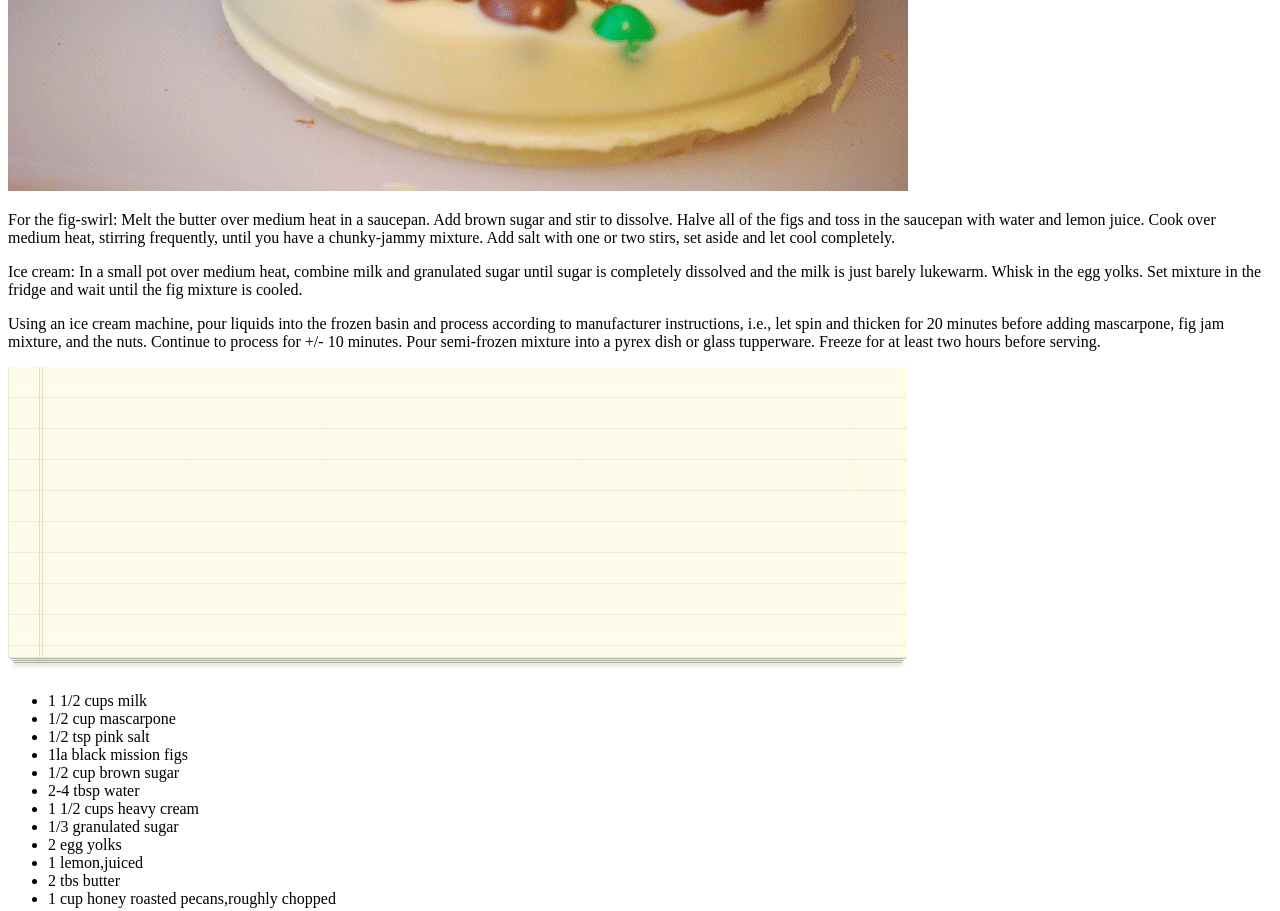
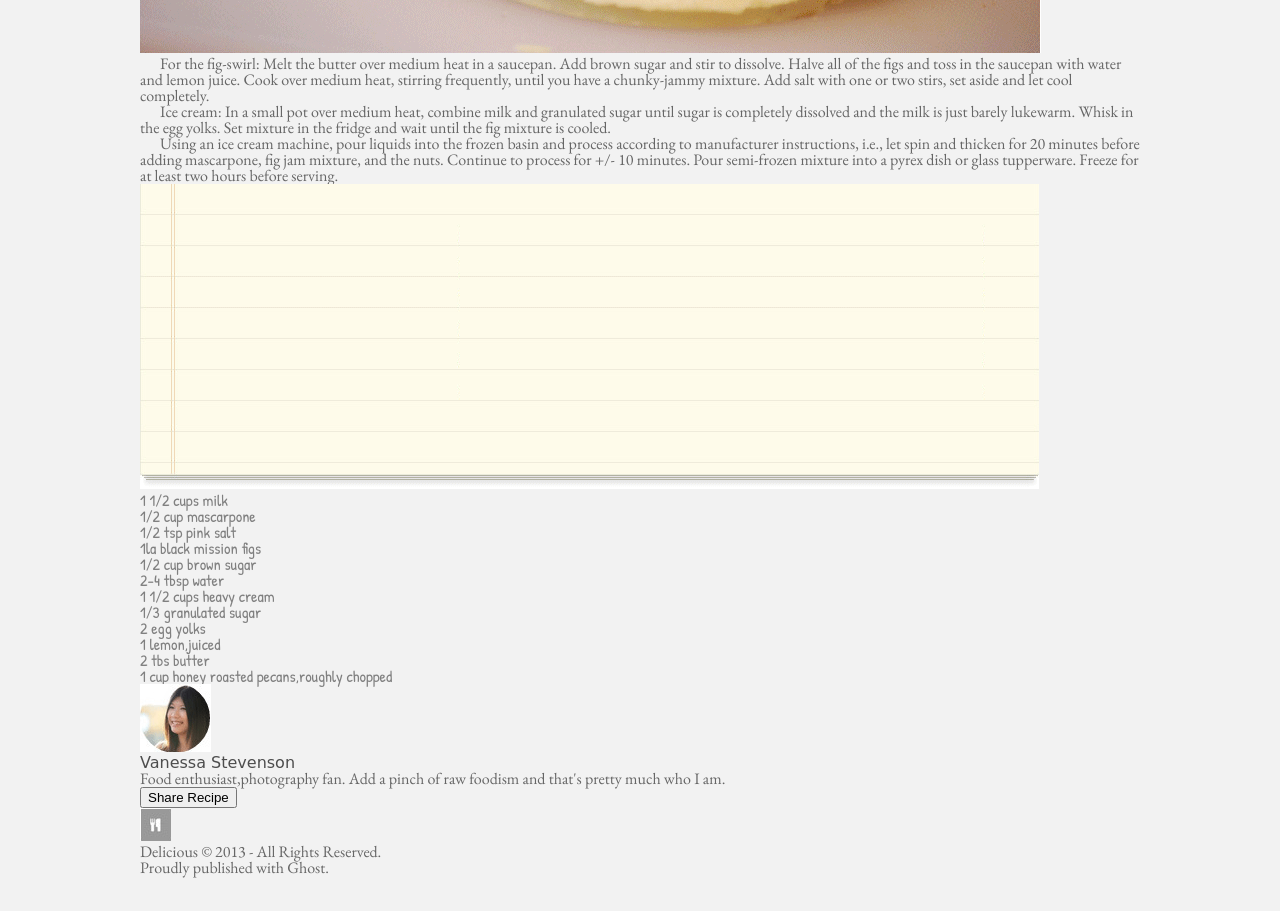
Before and after one commit to vijayetar/pizzaChocolate, a plain HTML site: page index.html in a window 1280 px wide. Shown: the part 960-1871 px from the top of the page. Drawn offline with nearby package versions, Linux system fonts and the light colour scheme; a web font is replaced by a local one.

Commit message:
font style done

```diff
--- a/css/style.css
+++ b/css/style.css
@@ -0,0 +1,39 @@
+body {
+background-color: #f2f2f2;
+}
+main{
+  margin: 50px  auto;
+  width: 1000px;
+  word-wrap: normal;
+}
+/* this are the font */
+h2 {
+font-family: 'Pacifico', cursive;
+
+}
+h1 {
+  font-family: 'Oswald', sans-serif;
+
+}
+h4,h5{
+  text-transform: uppercase;
+  color: #999999;
+}
+p{
+  font-family: 'EB Garamond', serif;
+  color: #666666;
+  text-indent: 20px;
+
+}
+.table{
+  font-family: 'Patrick Hand', cursive;
+  color: #808080;
+
+}
+h3+p, footer>p{
+  text-indent: 0px;
+}
+h3{
+  font-family: 'Calistoga', cursive;
+  color: #4d4d4d;
+}
--- a/index.html
+++ b/index.html
@@ -1,57 +1,66 @@
 <!DOCTYPE html>
 <html lang="en">
+
 <head>
   <meta charset="UTF-8">
   <meta name="viewport" content="width=device-width, initial-scale=1.0">
   <meta http-equiv="X-UA-Compatible" content="ie=edge">
   <title>Document</title>
-  <link href="css/reset.css" type="stylesheet">
-  <link href="css/style.css" type="stylesheet">
+  <link href="css/reset.css" rel="stylesheet" />
+  <link href="css/style.css" rel="stylesheet" />
+  <link href="https://fonts.googleapis.com/css?family=Pacifico&display=swap" rel="stylesheet">
+  <link href="https://fonts.googleapis.com/css?family=Oswald:600|Pacifico&display=swap" rel="stylesheet">
+  <link href="https://fonts.googleapis.com/css?family=EB+Garamond|Oswald:600|Pacifico&display=swap" rel="stylesheet">
+  <link href="https://fonts.googleapis.com/css?family=Patrick+Hand&display=swap" rel="stylesheet">
+  <link href="https://fonts.googleapis.com/css?family=Calistoga&display=swap" rel="stylesheet">
+
 </head>
+
 <body>
+  <main>
     <section class="header">
-    <img src="images/logo.png" alt="logo of the website"/>
+      <img src="images/logo.png" alt="logo of the website" />
       <h2>Delicious</h2>
       <h5>The best food blog on the web</h5>
-    <ul class ="nav">
+      <ul class="nav">
         <li>
           <a href="" target="">
-          <img src="images/fb-icon.png" alt="facebook icon"/>
+            <img src="images/fb-icon.png" alt="facebook icon" />
           </a>
         </li>
         <li>
           <a href="" target="">
-          <img src="images/twit-icon.png" alt="twitter icon"/>
+            <img src="images/twit-icon.png" alt="twitter icon" />
           </a>
         </li>
         <li>
           <a href="" target="">
-          <img src="images/gp-icon.png" alt="google plus icon"/>
+            <img src="images/gp-icon.png" alt="google plus icon" />
           </a>
         </li>
         <li>
           <a href="" target="">
-          <img src="images/insta-icon.png" alt="instagram icon"/>
+            <img src="images/insta-icon.png" alt="instagram icon" />
           </a>
         </li>
         <li>
           <a href="" target="">
-          <img src="images/flic-icon.png" alt="flic icon"/>
+            <img src="images/flic-icon.png" alt="flic icon" />
           </a>
         </li>
         <li>
           <a href="" target="">
-          <img src="images/pint-icon.png" alt="pintrest icon"/>
+            <img src="images/pint-icon.png" alt="pintrest icon" />
           </a>
         </li>
         <li id="lasttwo">
           <a href="" target="">
-          <img src="images/rss-icon.png" alt="rss icon"/>
+            <img src="images/rss-icon.png" alt="rss icon" />
           </a>
         </li>
         <li>
           <a href="" target="">
-          <img src="images/mail-icon.png" alt="main icon"/>
+            <img src="images/mail-icon.png" alt="main icon" />
           </a>
 
         </li>
@@ -66,7 +75,7 @@
       <h4>Posted on 15 Dec 2013/Desserts</h4>
       <ul class="nav">
         <li>
-        <img src="images/print-icon.png" alt="print icon"/>
+          <img src="images/print-icon.png" alt="print icon" />
         </li>
         <li>
           print
@@ -78,13 +87,24 @@
     </section>
     <article>
       <p>
-      For the fig-swirl: Melt the butter over medium heat in a saucepan. Add brown sugar and stir to dissolve. Halve all of the figs and toss in the saucepan with water and lemon juice. Cook over medium heat, stirring frequently, until you have a chunky-jammy mixture. Add salt with one or two stirs, set aside and let cool completely.
+        For the fig-swirl: Melt the butter over medium heat in a saucepan. Add brown sugar and stir to dissolve. Halve
+        all
+        of the figs and toss in the saucepan with water and lemon juice. Cook over medium heat, stirring frequently,
+        until
+        you have a chunky-jammy mixture. Add salt with one or two stirs, set aside and let cool completely.
       </p>
       <p>
-      Ice cream: In a small pot over medium heat, combine milk and granulated sugar until sugar is completely dissolved and the milk is just barely lukewarm.  Whisk in the egg yolks.  Set mixture in the fridge and wait until the fig mixture is cooled.
+        Ice cream: In a small pot over medium heat, combine milk and granulated sugar until sugar is completely
+        dissolved
+        and the milk is just barely lukewarm. Whisk in the egg yolks. Set mixture in the fridge and wait until the fig
+        mixture is cooled.
       </p>
       <p>
-      Using an ice cream machine, pour liquids into the frozen basin and process according to manufacturer instructions, i.e., let spin and thicken for 20 minutes before adding mascarpone, fig jam mixture, and the nuts.  Continue to process for +/- 10 minutes. Pour semi-frozen mixture into a pyrex dish or glass tupperware.  Freeze for at least two hours before serving.
+        Using an ice cream machine, pour liquids into the frozen basin and process according to manufacturer
+        instructions,
+        i.e., let spin and thicken for 20 minutes before adding mascarpone, fig jam mixture, and the nuts. Continue to
+        process for +/- 10 minutes. Pour semi-frozen mixture into a pyrex dish or glass tupperware. Freeze for at least
+        two hours before serving.
       </p>
 
     </article>
@@ -136,5 +156,8 @@
       </p>
 
     </footer>
+  </main>
 </body>
+
+
 </html>
```
Lines whose indentation alone changed are shown as unchanged.
